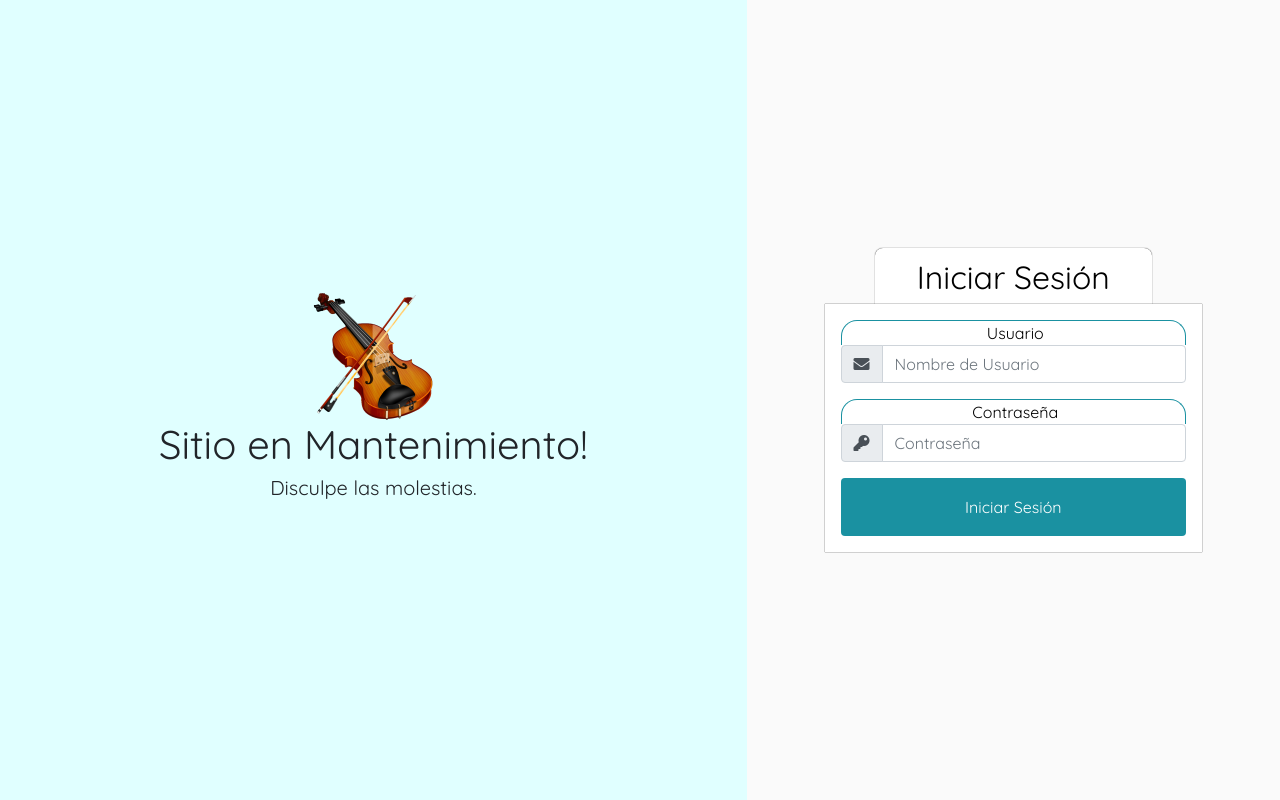
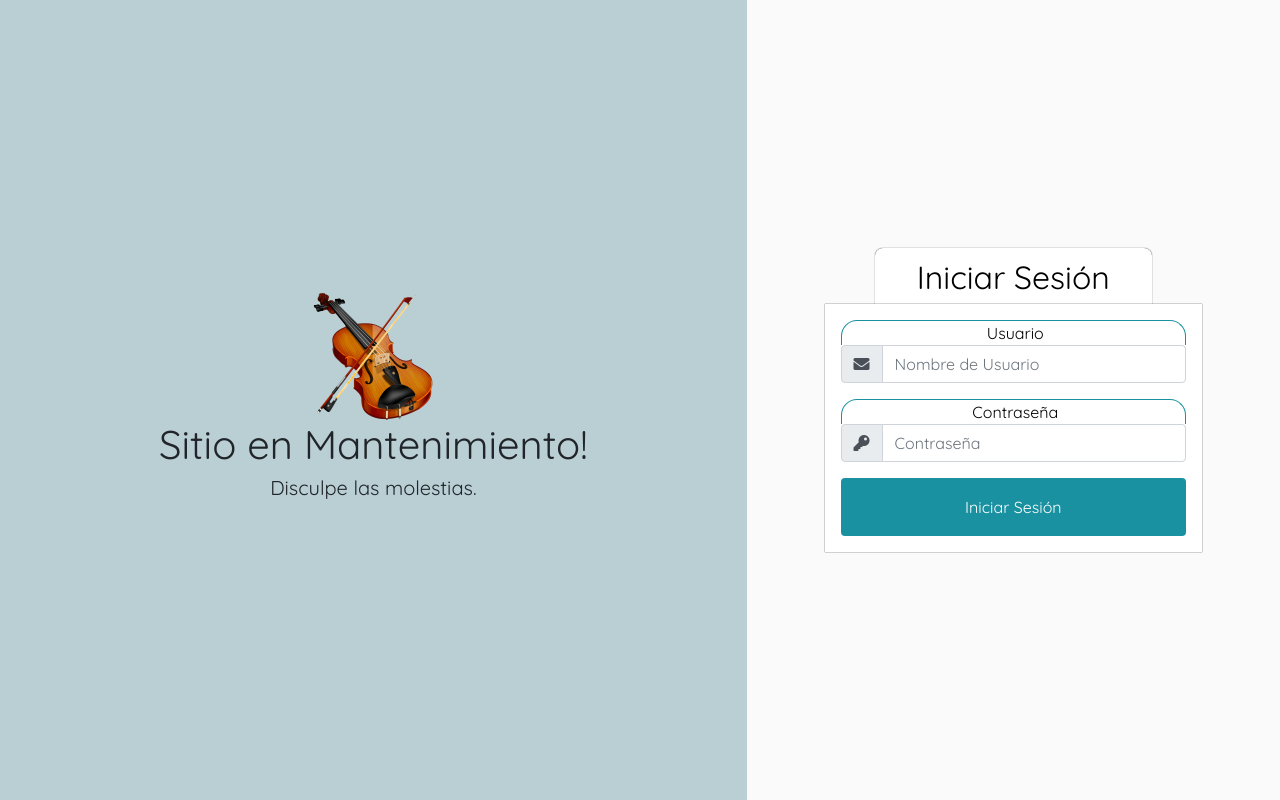
Before and after one commit to Pastorsin/orquesta-escuela-berisso, a Flask app: page / in a window 1280 px wide. Run offline with Flask 2, Linux system fonts and the light colour scheme; data that the repository does not hold is empty; some libraries are stand-ins or nearby versions.

Commit message:
Cambié el color del mantenimiento

```diff
--- a/flaskps/static/home/info.css
+++ b/flaskps/static/home/info.css
@@ -1,5 +1,5 @@
 #left-container {
-    background-color: #e0ffff;
+    background-color: #b9cfd4;
 
 }
 
```
